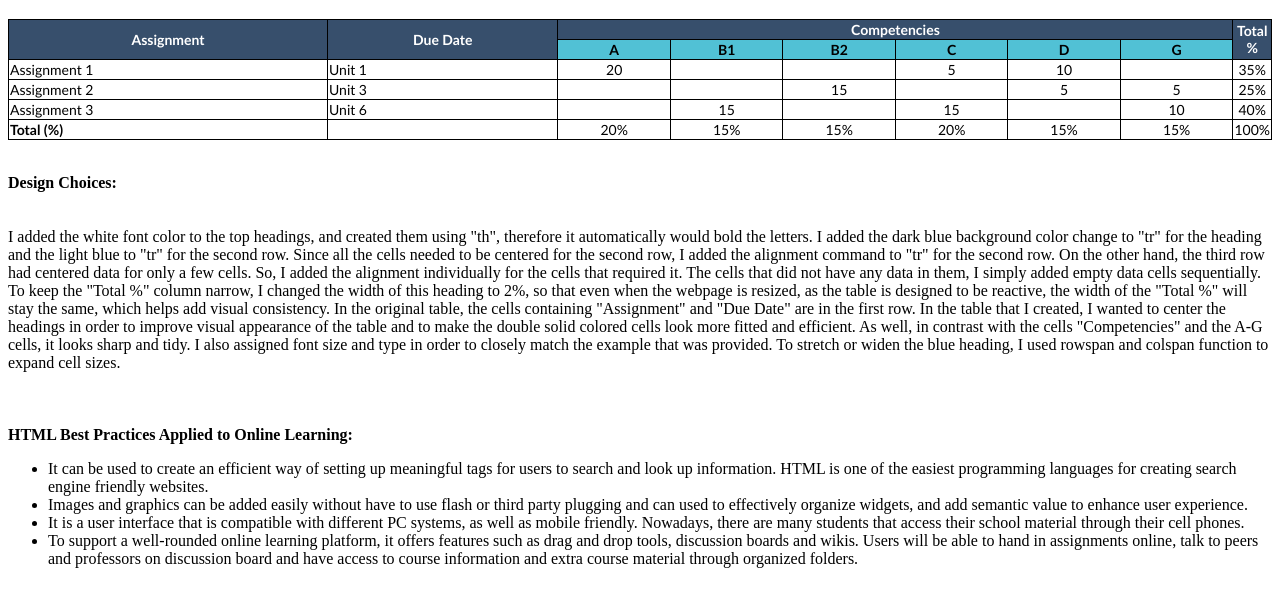
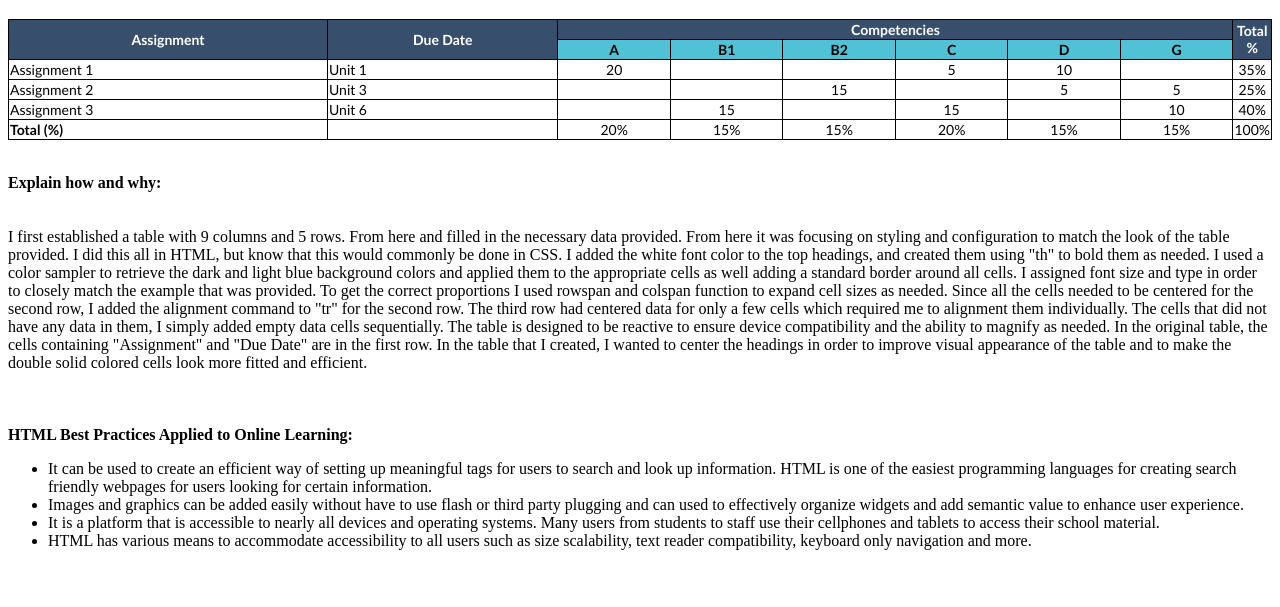
Before and after one commit to zmacdonald642/zmacdonald642.github.io, a plain HTML site: page index.html in a window 1280 px wide. Shown: the part 61-668 px from the top of the page. Drawn offline with Linux system fonts and the light colour scheme.

Commit message:
Update index.html

```diff
--- a/index.html
+++ b/index.html
@@ -4,8 +4,10 @@
 
 <head>
 	<title>ZM RRU Assignment</title>
+	<meta name="description" content="This is an HTML assignment to recreate a table from Royal Roads University submitted by Zac Macdonald" />
+	<meta name="keywords" content="rru table, html, zmacdonald642" />
 
-	<style>
+		<style>
 
 		table{
 
@@ -112,9 +114,12 @@
 <p align=left>
 	<br>
 
-	<b>Design Choices:</b> </br> <br></br>
+	<b>Explain how and why:</b> </br> <br></br>
 
-	I added the white font color to the top headings, and created them using "th", therefore it automatically would bold the letters. I added the dark blue background color change to "tr" for the heading and the light blue to "tr" for the second row. Since all the cells needed to be centered for the second row, I added the alignment command to "tr" for the second row. On the other hand, the third row had centered data for only a few cells. So, I added the alignment individually for the cells that required it. The cells that did not have any data in them, I simply added empty data cells sequentially. To keep the "Total %" column narrow, I changed the width of this heading to 2%, so that even when the webpage is resized, as the table is designed to be reactive, the width of the "Total %" will stay the same, which helps add visual consistency. In the original table, the cells containing "Assignment" and "Due Date" are in the first row. In the table that I created, I wanted to center the headings in order to improve visual appearance of the table and to make the double solid colored cells look more fitted and efficient. As well, in contrast with the cells "Competencies" and the A-G cells, it looks sharp and tidy. I also assigned font size and type in order to closely match the example that was provided. To stretch or widen the blue heading, I used rowspan and colspan function to expand cell sizes.
+I first established a table with 9 columns and 5 rows. From here and filled in the necessary data provided.
+From here it was focusing on styling and configuration to match the look of the table provided. I did this all in HTML, but know that this would commonly be done in CSS. I added the white font color to the top headings, and created them using "th" to bold them as needed. I used a color sampler to retrieve the dark and light blue background colors and applied them to the appropriate cells as well adding a standard border around all cells. I assigned font size and type in order to closely match the example that was provided. To get the correct proportions I used rowspan and colspan function to expand cell sizes as needed.
+Since all the cells needed to be centered for the second row, I added the alignment command to "tr" for the second row. The third row had centered data for only a few cells which required me to alignment them individually. The cells that did not have any data in them, I simply added empty data cells sequentially.
+The table is designed to be reactive to ensure device compatibility and the ability to magnify as needed. In the original table, the cells containing "Assignment" and "Due Date" are in the first row. In the table that I created, I wanted to center the headings in order to improve visual appearance of the table and to make the double solid colored cells look more fitted and efficient.
 
 	<br></br>
 	<br></br>
@@ -122,10 +127,10 @@
 	<b>HTML Best Practices Applied to Online Learning:</b>
 
 	<ul>
-		<li> It can be used to create an efficient way of setting up meaningful tags for users to search and look up information. HTML is one of the easiest programming languages for creating search engine friendly websites.
-		<li> Images and graphics can be added easily without have to use flash or third party plugging and can used to effectively organize widgets, and add semantic value to enhance user experience.
-		<li> It is a user interface that is compatible with different PC systems, as well as mobile friendly. Nowadays, there are many students that access their school material through their cell phones.
-		<li> To support a well-rounded online learning platform, it offers features such as drag and drop tools, discussion boards and wikis. Users will be able to hand in assignments online, talk to peers and professors on discussion board and have access to course information and extra course material through organized folders.
+	<li>It can be used to create an efficient way of setting up meaningful tags for users to search and look up information. HTML is one of the easiest programming languages for creating search friendly webpages for users looking for certain information.
+	<li>Images and graphics can be added easily without have to use flash or third party plugging and can used to effectively organize widgets and add semantic value to enhance user experience.
+	<li>It is a platform that is accessible to nearly all devices and operating systems. Many users from students to staff use their cellphones and tablets to access their school material.
+	<li>HTML has various means to accommodate accessibility to all users such as size scalability, text reader compatibility, keyboard only navigation and more.
 
 	</ul>
 
```
